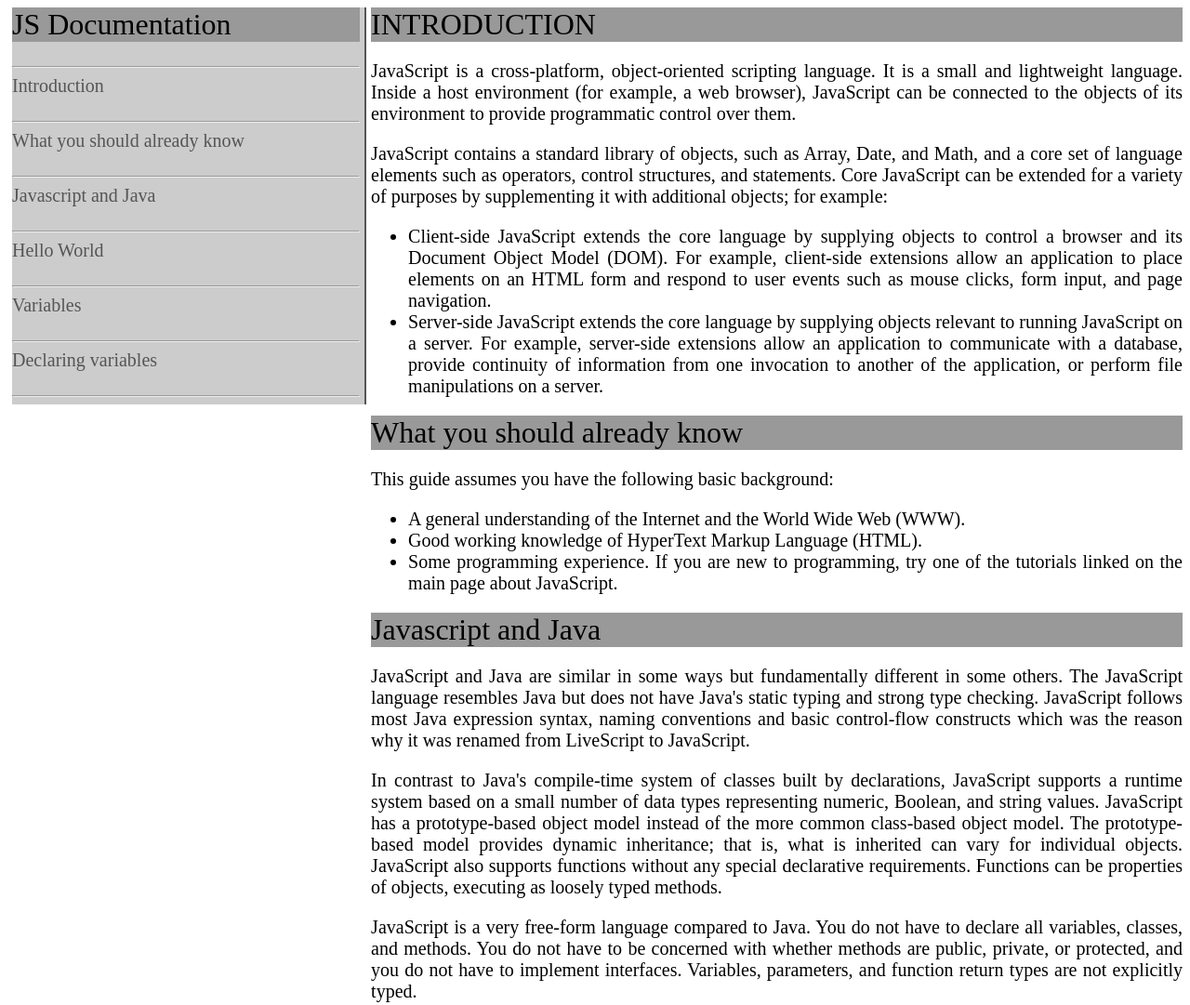
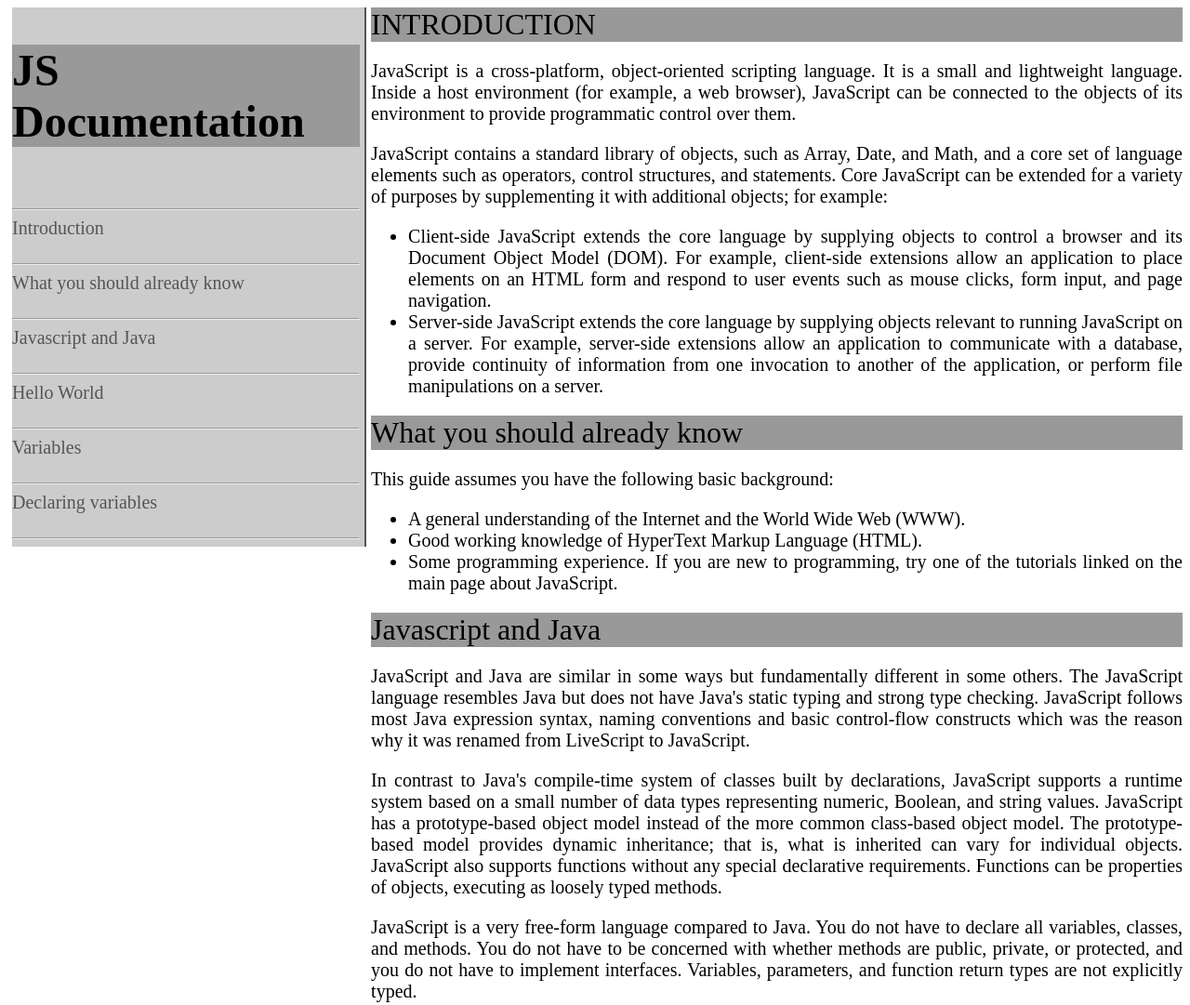
Before and after one commit to Bestbynature/Repo-for-review-training, a website: page index.html in a window 1280 px wide. Shown: the top 1081 px of the page at 93% size. Drawn offline with Linux system fonts and the light colour scheme; files that its build step writes are made by us from their sources.

Commit message:
Include h1 tag to solve lighthouse problem

```diff
--- a/index.html
+++ b/index.html
@@ -14,7 +14,7 @@
 <!-------- Left Column--------->
     <div class="col1">
         <nav id="navbar">
-            <header>JS Documentation</header><br><hr>
+            <header><h1>JS Documentation</h1></header><br><hr>
             <a href="#introduction" class="nav-link">Introduction</a><br><br><hr>
 
 <a href="#what_you_should_already_know" class="nav-link">What you should already know</a><br><br><hr>
```
